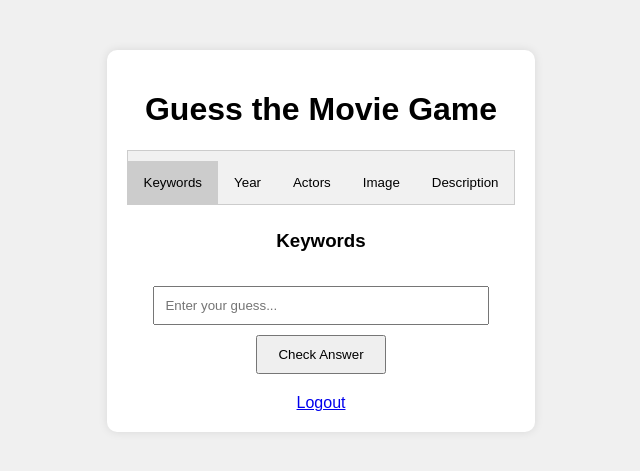
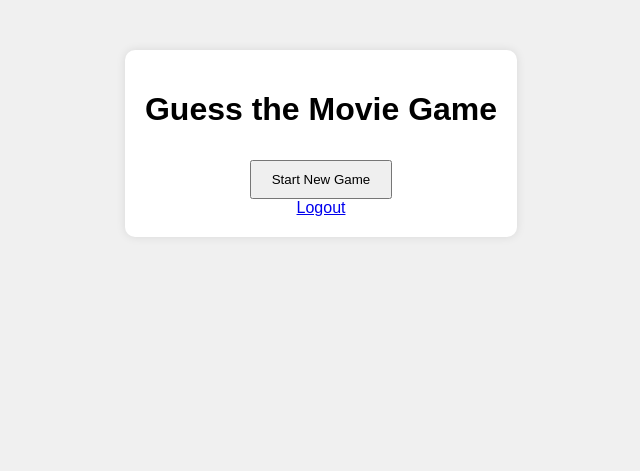
Before and after one commit to VladimirKomov/guess_movie, a Python web app: template templates/index.html in a window 1280 px wide. Shown: the top 471 px of the page, without its empty margins (319-959 px from the left). Run offline with Jinja, Linux system fonts and the light colour scheme; the template is opened without the code that fills it, so the values that code supplies are empty.

Commit message:
added game file

```diff
--- a/templates/index.html
+++ b/templates/index.html
@@ -10,46 +10,80 @@
     <div class="container">
         <h1>Guess the Movie Game</h1>
 
-        <div class="tab">
-            <button class="tablinks" onclick="openHint(event, 'Keywords')">Keywords</button>
-            <button class="tablinks" onclick="openHint(event, 'Year')">Year</button>
-            <button class="tablinks" onclick="openHint(event, 'Actors')">Actors</button>
-            <button class="tablinks" onclick="openHint(event, 'Image')">Image</button>
-            <button class="tablinks" onclick="openHint(event, 'Description')">Description</button>
-        </div>
+        <div id="game-area">
+            {% if game_started %}
+                <p id="hint1" class="hint">{{ hints.keywords }}</p>
+                <button onclick="showHint(2)" style="display:none;" id="hint2-btn">Get Second Hint</button>
+                <p id="hint2" class="hint" style="display:none;"></p>
 
-        <div id="Keywords" class="tabcontent">
-            <h3>Keywords</h3>
-            <p>{{ hints.keywords }}</p>
-        </div>
+                <button onclick="showHint(3)" style="display:none;" id="hint3-btn">Get Third Hint</button>
+                <p id="hint3" class="hint" style="display:none;"></p>
 
-        <div id="Year" class="tabcontent">
-            <h3>Year</h3>
-            <p>{{ hints.year }}</p>
-        </div>
+                <button onclick="showHint(4)" style="display:none;" id="hint4-btn">Get Fourth Hint</button>
+                <p id="hint4" class="hint" style="display:none;"></p>
 
-        <div id="Actors" class="tabcontent">
-            <h3>Actors</h3>
-            <p>{{ hints.actors }}</p>
-        </div>
+                <button onclick="showHint(5)" style="display:none;" id="hint5-btn">Get Fifth Hint</button>
+                <p id="hint5" class="hint" style="display:none;"></p>
 
-        <div id="Image" class="tabcontent">
-            <h3>Image</h3>
-            <img src="{{ url_for('static', filename=hints.image) }}" alt="Movie Image">
-        </div>
-
-        <div id="Description" class="tabcontent">
-            <h3>Description</h3>
-            <p>{{ hints.description }}</p>
-        </div>
+                <button onclick="showHint(6)" style="display:none;" id="hint6-btn">Get Final Hint</button>
+                <p id="hint6" class="hint" style="display:none;"></p>
 
                 <input type="text" id="answer" placeholder="Enter your guess...">
                 <button onclick="checkAnswer()">Check Answer</button>
                 <p id="result"></p>
+            {% else %}
+                <button id="start-game" onclick="startGame()">Start New Game</button>
+            {% endif %}
+        </div>
 
         <a href="{{ url_for('logout') }}">Logout</a>
     </div>
 
-    <script src="{{ url_for('static', filename='script.js') }}"></script>
+    <script>
+        function startGame() {
+            fetch('/start_game', {
+                method: 'POST'
+            }).then(response => response.text())
+              .then(html => {
+                  document.getElementById("game-area").innerHTML = html;
+              });
+        }
+
+        function showHint(hintNumber) {
+            fetch('/get_hint', {
+                method: 'POST',
+                headers: {
+                    'Content-Type': 'application/x-www-form-urlencoded'
+                },
+                body: `hint_number=${hintNumber}`
+            }).then(response => response.json())
+              .then(data => {
+                  if (data.hint) {
+                      document.getElementById(`hint${hintNumber}`).innerHTML = data.hint;
+                      document.getElementById(`hint${hintNumber}`).style.display = "block";
+                      if (hintNumber < 6) {
+                          document.getElementById(`hint${hintNumber + 1}-btn`).style.display = "inline-block";
+                      }
+                  }
+              });
+        }
+
+        function checkAnswer() {
+            const userAnswer = document.getElementById("answer").value;
+
+            fetch('/check_answer', {
+                method: 'POST',
+                headers: {
+                    'Content-Type': 'application/x-www-form-urlencoded'
+                },
+                body: `answer=${encodeURIComponent(userAnswer)}`
+            }).then(response => response.json())
+              .then(data => {
+                  const resultElement = document.getElementById("result");
+                  resultElement.textContent = data.result;
+                  resultElement.style.color = data.result === "Correct!" ? "green" : "red";
+              });
+        }
+    </script>
 </body>
 </html>
```
Also changed, not shown: app.py (+40 -20 lines). Lines whose indentation alone changed are shown as unchanged.
